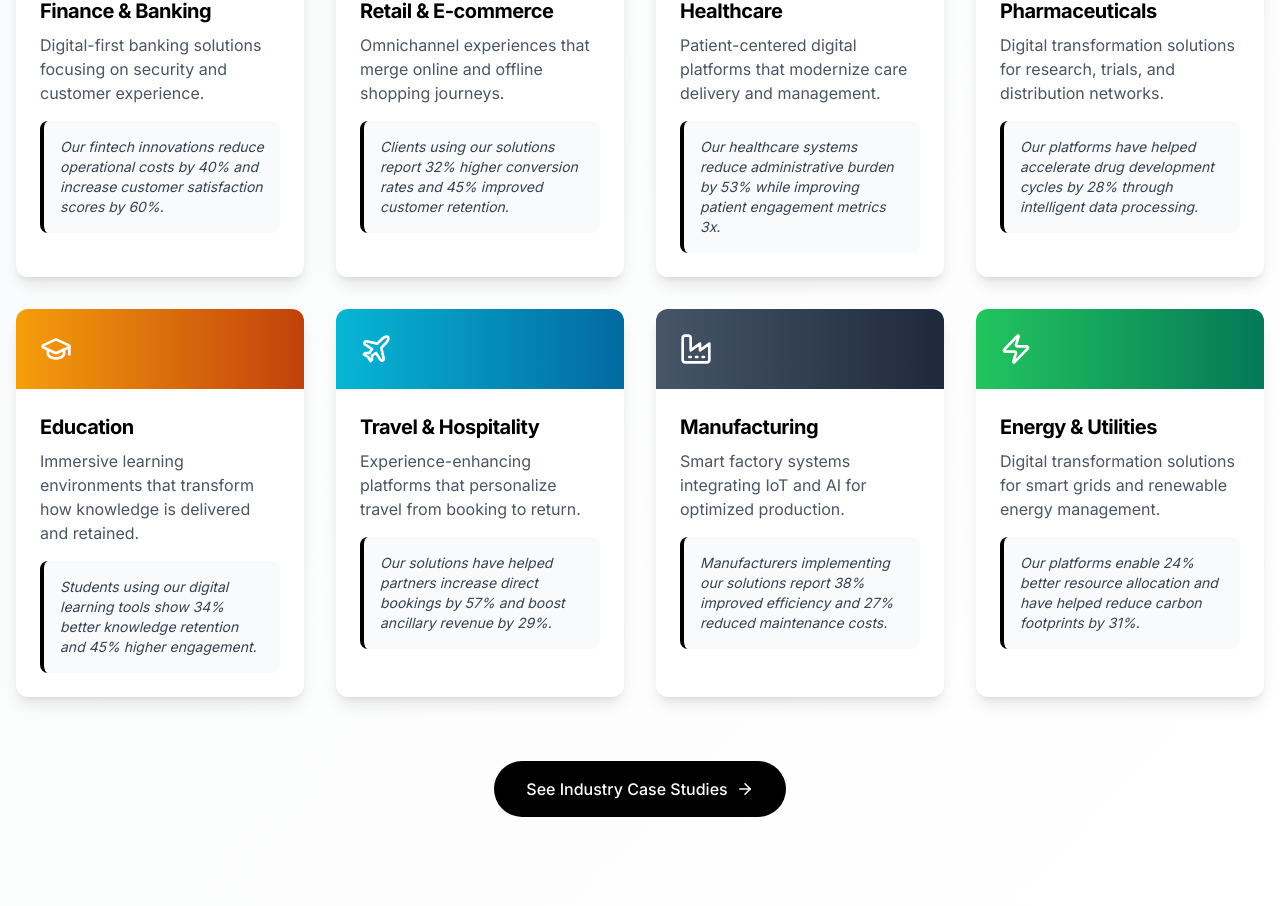
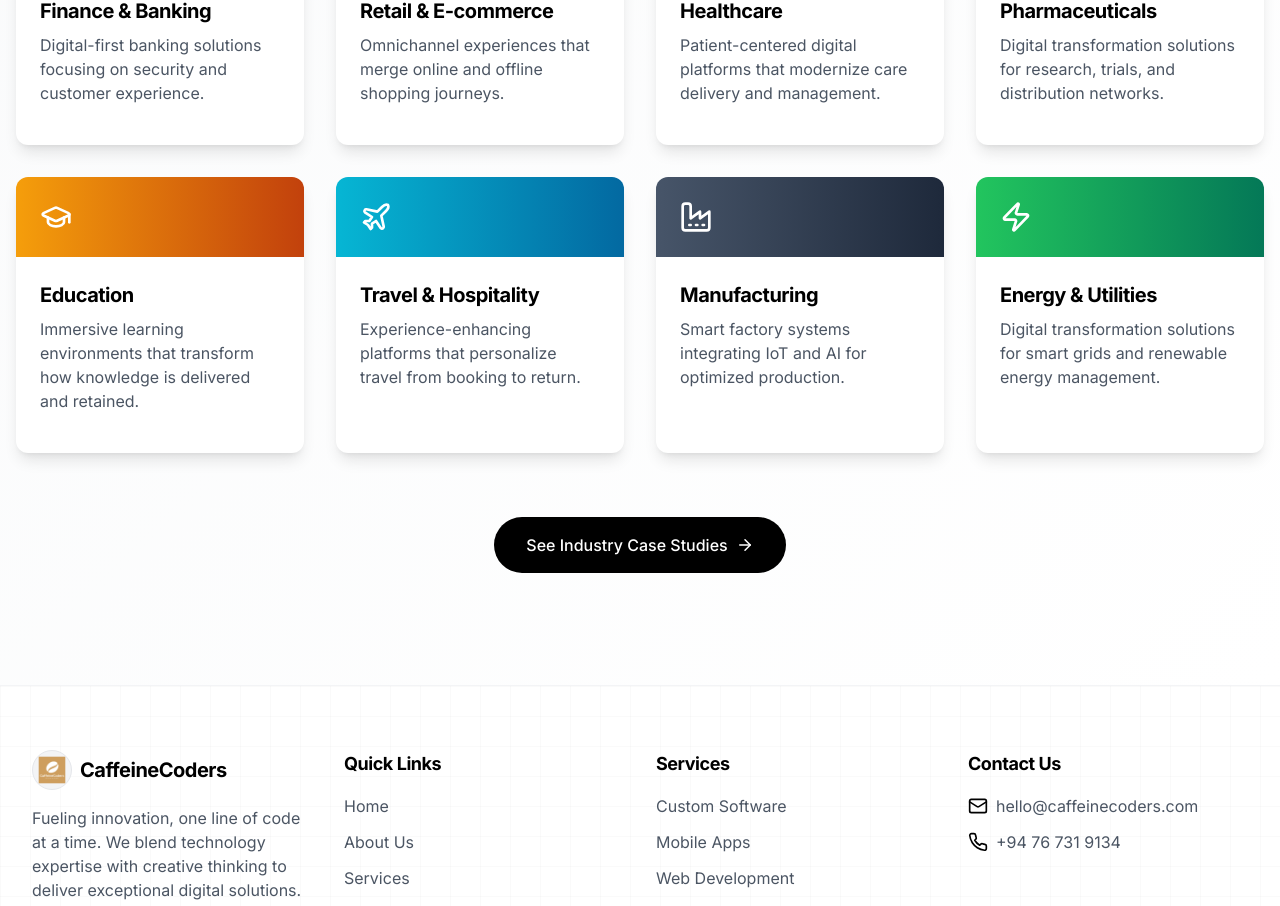
Before and after one commit to CaffeineCoders-sl/caffeinated-creativity, a React (Vite) app: page / in a window 1280 px wide. Shown: the part 7260-8166 px from the top of the page. Built offline with nearby package versions, Linux system fonts and the light colour scheme.

Commit message:
Refactor: Remove impact statements from industry offerings in Index component for streamlined presentation

```diff
--- a/src/pages/Index.tsx
+++ b/src/pages/Index.tsx
@@ -114,56 +114,48 @@ const Index = () => {
       icon: <Building2 size={32} />,
       name: "Finance & Banking",
       description: "Digital-first banking solutions focusing on security and customer experience.",
-      impact: "Our fintech innovations reduce operational costs by 40% and increase customer satisfaction scores by 60%.",
       color: "from-blue-500 to-blue-700"
     },
     {
       icon: <ShoppingBag size={32} />,
       name: "Retail & E-commerce",
       description: "Omnichannel experiences that merge online and offline shopping journeys.",
-      impact: "Clients using our solutions report 32% higher conversion rates and 45% improved customer retention.",
       color: "from-emerald-500 to-teal-700"
     },
     {
       icon: <HeartPulse size={32} />,
       name: "Healthcare",
       description: "Patient-centered digital platforms that modernize care delivery and management.",
-      impact: "Our healthcare systems reduce administrative burden by 53% while improving patient engagement metrics 3x.",
       color: "from-red-500 to-rose-700"
     },
     {
       icon: <Pill size={32} />,
       name: "Pharmaceuticals",
       description: "Digital transformation solutions for research, trials, and distribution networks.",
-      impact: "Our platforms have helped accelerate drug development cycles by 28% through intelligent data processing.",
       color: "from-purple-500 to-indigo-700"
     },
     {
       icon: <GraduationCap size={32} />,
       name: "Education",
       description: "Immersive learning environments that transform how knowledge is delivered and retained.",
-      impact: "Students using our digital learning tools show 34% better knowledge retention and 45% higher engagement.",
       color: "from-amber-500 to-orange-700"
     },
     {
       icon: <Plane size={32} />,
       name: "Travel & Hospitality",
       description: "Experience-enhancing platforms that personalize travel from booking to return.",
-      impact: "Our solutions have helped partners increase direct bookings by 57% and boost ancillary revenue by 29%.",
       color: "from-cyan-500 to-sky-700"
     },
     {
       icon: <Factory size={32} />,
       name: "Manufacturing",
       description: "Smart factory systems integrating IoT and AI for optimized production.",
-      impact: "Manufacturers implementing our solutions report 38% improved efficiency and 27% reduced maintenance costs.",
       color: "from-slate-600 to-slate-800"
     },
     {
       icon: <Zap size={32} />,
       name: "Energy & Utilities",
       description: "Digital transformation solutions for smart grids and renewable energy management.",
-      impact: "Our platforms enable 24% better resource allocation and have helped reduce carbon footprints by 31%.",
       color: "from-green-500 to-emerald-700"
     },
   ];
@@ -786,11 +778,7 @@ const Index = () => {
                     <h3 className="text-xl font-bold mb-2">{industry.name}</h3>
                     <p className="text-gray-600 mb-4">{industry.description}</p>
 
-                    <div className="mt-auto">
-                      <div className="bg-gray-50 rounded-lg p-4 border-l-4 border-black">
-                        <p className="text-sm text-gray-700 italic">{industry.impact}</p>
-                      </div>
-                    </div>
+                    <div className="mt-auto" />
                   </div>
                 </div>
               </motion.div>
```
